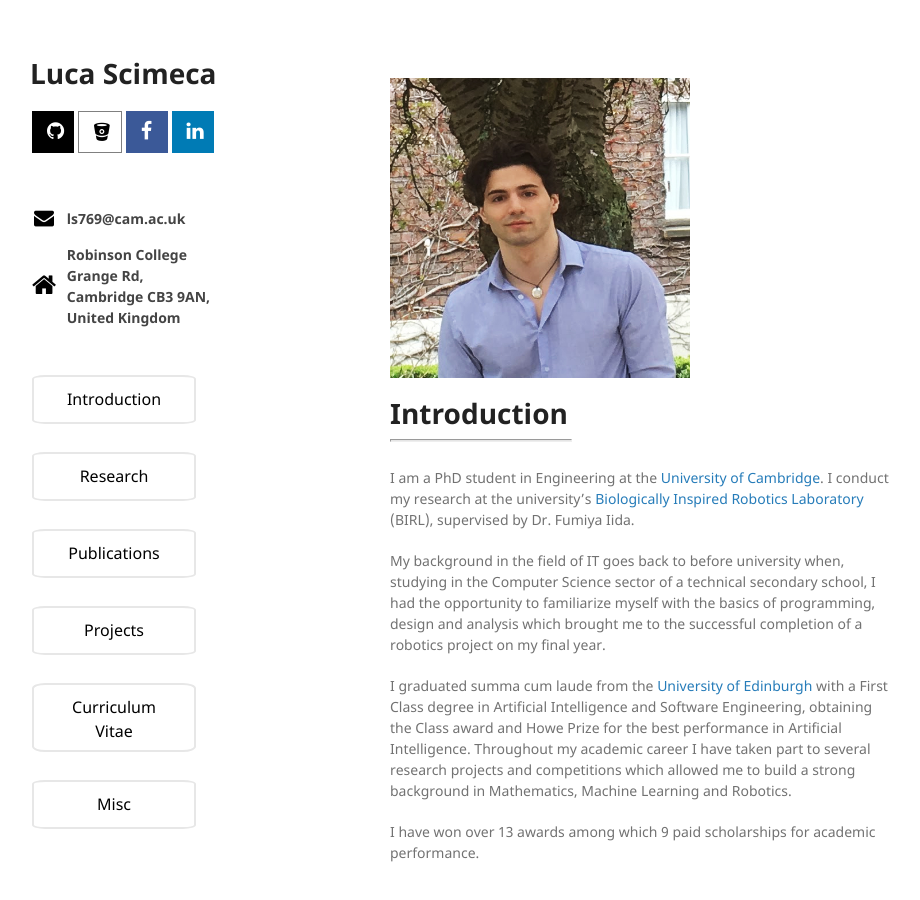
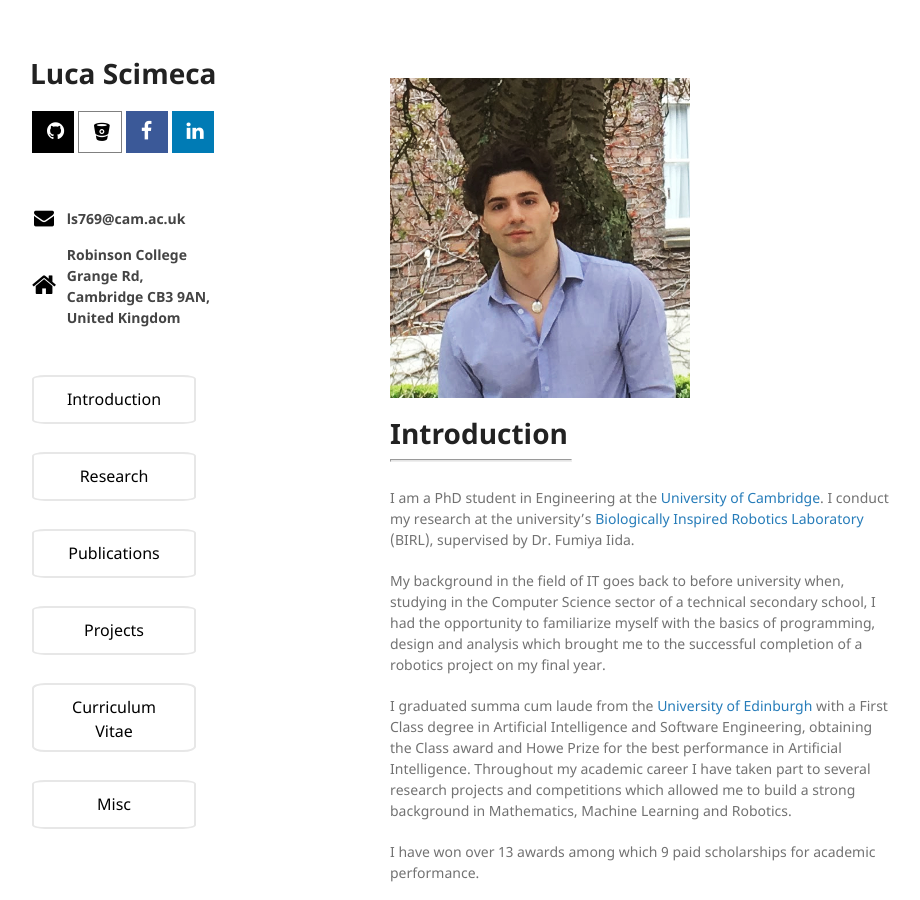
Before and after one commit to lucascimeca/lucascimeca.github.io, a Jekyll site: the page built from index.md, in a window 1280 px wide and 900 px high. Shown: the whole window, without its empty margins (180-1100 px from the left). Built offline with Jekyll 4.4.1, drawn with Linux system fonts in a browser that asks for light colours; nearby versions of some CDN libraries; the repository's description, which GitHub fills in, is left out.

Commit message:
Update index.md

```diff
--- a/index.md
+++ b/index.md
@@ -5,7 +5,7 @@ layout: default
 <link rel="stylesheet" href="{{ '/assets/css/style.css?v=' | append: site.github.build_revision | relative_url }}">
 
 <p id="-intro_img" style="padding-top: 20px">
-  <img src="/docs/Luca Scimeca - Photo.JPG" align="center" height="300" width="300">
+  <img src="/docs/Luca Scimeca - Photo.JPG" align="center" height="320" width="300">
 </p>
 
 # [](#Intro) Introduction
```
